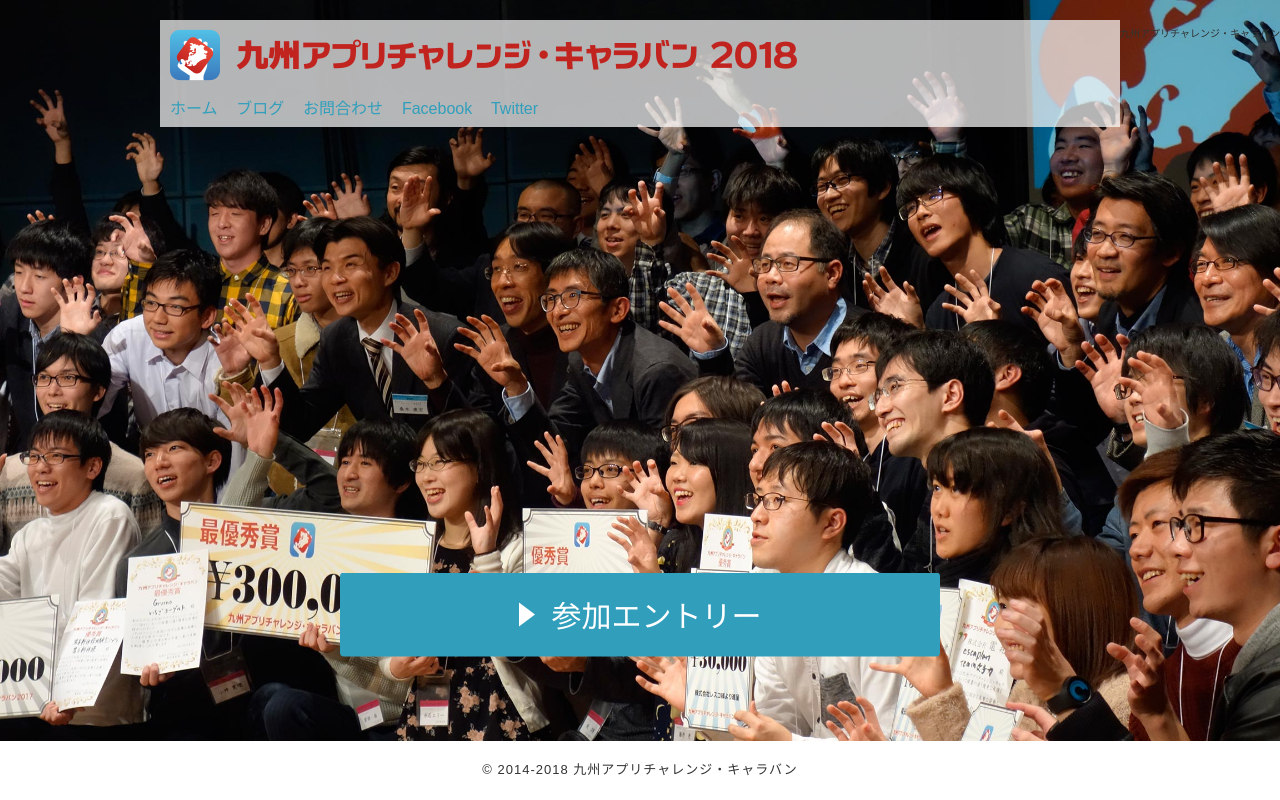
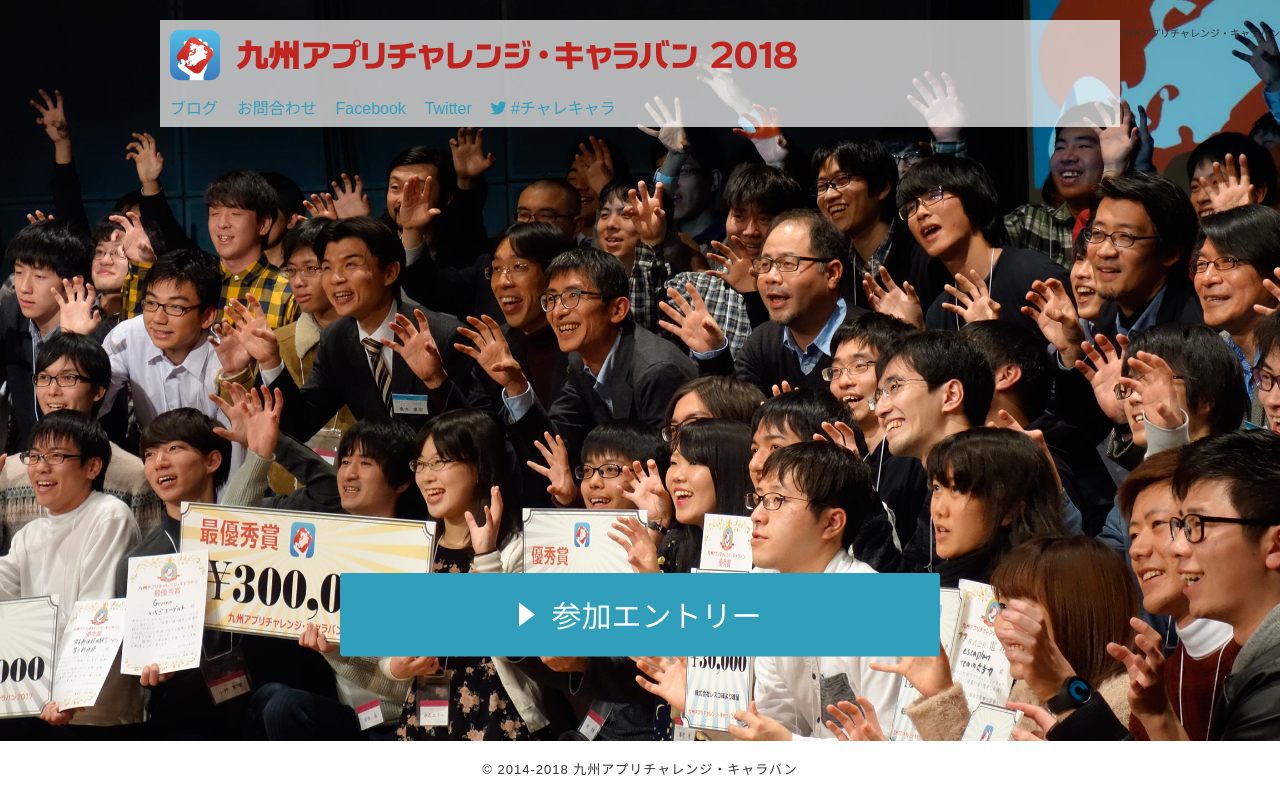
Before and after one commit to challecara/web, a PHP site: page / in a window 1280 px wide. Run offline with PHP 8.4, Linux system fonts and the light colour scheme; some libraries are stand-ins or nearby versions.

Commit message:
ハッシュタグを追加

```diff
--- a/assets_top/css/top.css
+++ b/assets_top/css/top.css
@@ -644,7 +644,7 @@ footer small {
   margin-left: 24px;
 }
 .news-feed .more {
-  padding: 16px 0;
+  padding: 8px 0;
   text-align: center;
 }
 
--- a/index.html
+++ b/index.html
@@ -19,6 +19,7 @@
 <link rel="index" title="九州アプリチャレンジ・キャラバン" href="http://challecara.jp/">
 <link rel="contents" href="http://challecara.jp/sitemap/">
 <link rel="shortcut icon" href="assets_top/images/favicon.ico">
+<link rel="stylesheet" href="https://use.fontawesome.com/releases/v5.1.0/css/all.css" integrity="sha384-lKuwvrZot6UHsBSfcMvOkWwlCMgc0TaWr+30HWe3a4ltaBwTZhyTEggF5tJv8tbt" crossorigin="anonymous">
 <!--[if lt IE 9]><script src="http://html5shiv.googlecode.com/svn/trunk/html5.js"></script><![endif]-->
 <!--[if lt IE 9]><script src="http://css3-mediaqueries-js.googlecode.com/svn/trunk/css3-mediaqueries.js"></script><![endif]-->
 <style>
@@ -116,13 +117,11 @@
     <h1>九州アプリチャレンジ・キャラバン</h1>
     <nav>
       <ul>
-        <li><a href="http://challecara.jp/">ホーム</a></li>
-        <!--li><a href="http://challecara.jp/guidelines">開催概要</a></li>
-        <li><a href="http://challecara.jp/news">ニュース</a></li-->
         <li><a href="http://challecara.jp/history">ブログ</a></li>
         <li><a href="#contact-us">お問合わせ</a></li>
         <li><a href="https://www.facebook.com/kappcc/" target="_blank">facebook</a></li>
         <li><a href="https://twitter.com/challecara" target="_blank">Twitter</a></li>
+        <li style="text-transform: none"><a href="https://twitter.com/hashtag/%E3%83%81%E3%83%A3%E3%83%AC%E3%82%AD%E3%83%A3%E3%83%A9" target="_blank"><i class="fab fa-twitter"></i> #チャレキャラ</a></li>
       </ul>
     </nav>
     <a id="header_entry" target="_blank" href="https://docs.google.com/forms/d/e/1FAIpQLScVr8W-X-E5gI1eoV4W4owO01MP70ZStTQbs3N-PkwYfTelKA/viewform">参加エントリー</a>
```
